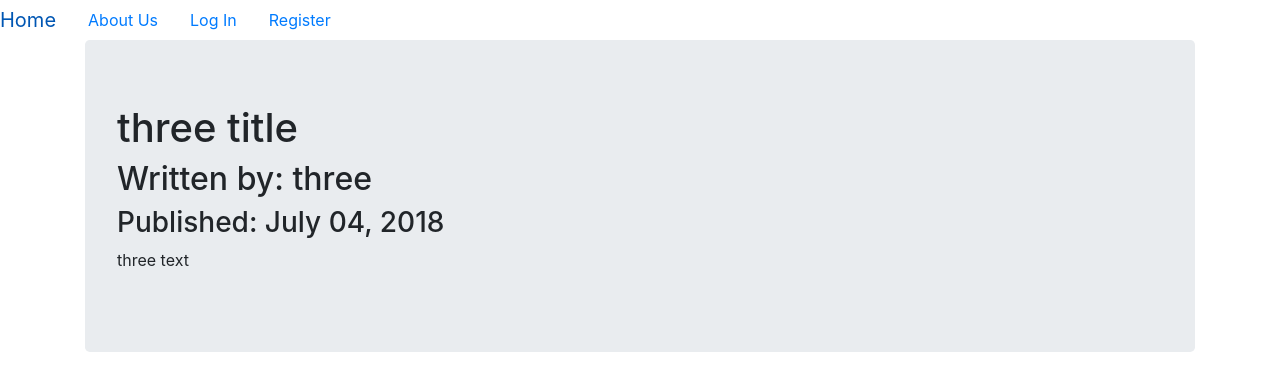
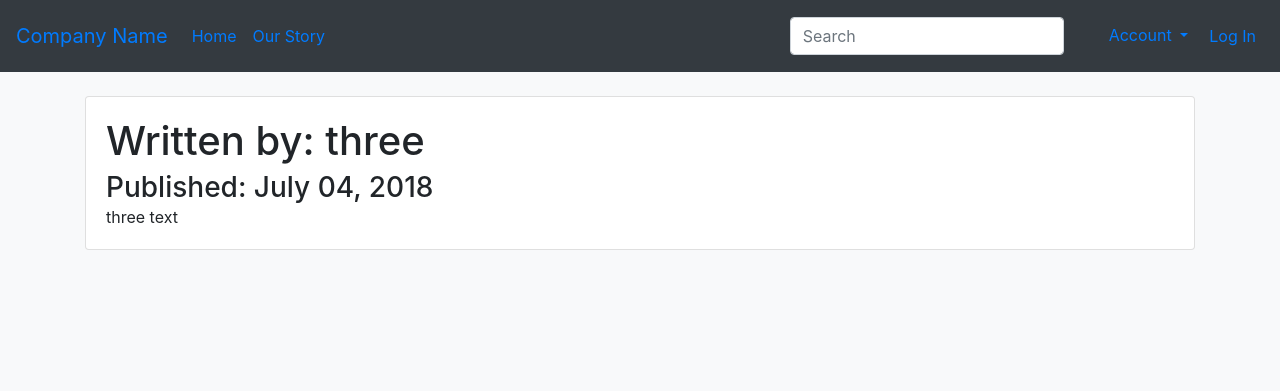
Before and after one commit to rishim93/ibsc, a Flask app: page /2 in a window 1280 px wide. Shown: the top 391 px of the page. Run offline with Flask 2, Linux system fonts and the light colour scheme; data comes from the database, SQL or seed files in the repository; some libraries are stand-ins or nearby versions.

Commit message:
made changes for the master format and css

```diff
--- a/ibsc/static/master.css
+++ b/ibsc/static/master.css
@@ -0,0 +1,6 @@
+*::before,
+*::after,
+* {
+    content: '';
+    box-sizing: border-box;
+}
--- a/ibsc/templates/base.html
+++ b/ibsc/templates/base.html
@@ -1,38 +1,121 @@
 <!DOCTYPE html>
 <html>
   <head>
-    <link rel="stylesheet" href="https://maxcdn.bootstrapcdn.com/bootstrap/4.0.0/css/bootstrap.min.css" integrity="sha384-Gn5384xqQ1aoWXA+058RXPxPg6fy4IWvTNh0E263XmFcJlSAwiGgFAW/dAiS6JXm" crossorigin="anonymous">
-    <script src="https://code.jquery.com/jquery-3.2.1.slim.min.js" integrity="sha384-KJ3o2DKtIkvYIK3UENzmM7KCkRr/rE9/Qpg6aAZGJwFDMVNA/GpGFF93hXpG5KkN" crossorigin="anonymous"></script>
-    <script src="https://cdnjs.cloudflare.com/ajax/libs/popper.js/1.12.9/umd/popper.min.js" integrity="sha384-ApNbgh9B+Y1QKtv3Rn7W3mgPxhU9K/ScQsAP7hUibX39j7fakFPskvXusvfa0b4Q" crossorigin="anonymous"></script>
-    <script src="https://maxcdn.bootstrapcdn.com/bootstrap/4.0.0/js/bootstrap.min.js" integrity="sha384-JZR6Spejh4U02d8jOt6vLEHfe/JQGiRRSQQxSfFWpi1MquVdAyjUar5+76PVCmYl" crossorigin="anonymous"></script>
-    <meta charset="utf-8">
+    <link
+      rel="stylesheet"
+      href="https://maxcdn.bootstrapcdn.com/bootstrap/4.0.0/css/bootstrap.min.css"
+      integrity="sha384-Gn5384xqQ1aoWXA+058RXPxPg6fy4IWvTNh0E263XmFcJlSAwiGgFAW/dAiS6JXm"
+      crossorigin="anonymous"
+    />
+    <script
+      src="https://code.jquery.com/jquery-3.2.1.slim.min.js"
+      integrity="sha384-KJ3o2DKtIkvYIK3UENzmM7KCkRr/rE9/Qpg6aAZGJwFDMVNA/GpGFF93hXpG5KkN"
+      crossorigin="anonymous"
+    ></script>
+    <script
+      src="https://cdnjs.cloudflare.com/ajax/libs/popper.js/1.12.9/umd/popper.min.js"
+      integrity="sha384-ApNbgh9B+Y1QKtv3Rn7W3mgPxhU9K/ScQsAP7hUibX39j7fakFPskvXusvfa0b4Q"
+      crossorigin="anonymous"
+    ></script>
+    <script
+      src="https://maxcdn.bootstrapcdn.com/bootstrap/4.0.0/js/bootstrap.min.js"
+      integrity="sha384-JZR6Spejh4U02d8jOt6vLEHfe/JQGiRRSQQxSfFWpi1MquVdAyjUar5+76PVCmYl"
+      crossorigin="anonymous"
+    ></script>
+    <script src="https://use.fontawesome.com/20758ddfe9.js"></script>
+    <meta charset="utf-8" />
     <title></title>
   </head>
-  <body>
-  <ul class="nav">
-
-  <li class="nav-item">
-    <a class="navbar-brand" href="{{ url_for('core.index') }}">Home</a>
+  <body class="bg-light" style="height: 100%">
+    <nav class="navbar navbar-expand-lg bg-dark mb-4 sticky-top text-light">
+      <a class="navbar-brand" href="{{ url_for('core.info') }}">Company Name</a>
+      <button
+        class="navbar-toggler"
+        type="button"
+        data-toggle="collapse"
+        data-target="#navbarText"
+        aria-controls="navbarText"
+        aria-expanded="false"
+        aria-label="Toggle navigation"
+      >
+        <span class="navbar-toggler-icon"></span>
+      </button>
+      <div class="collapse navbar-collapse" id="navbarText">
+        <ul class="navbar-nav mr-auto">
+          <li class="nav-item active">
+            <a class="nav-link" href="{{ url_for('core.index') }}">
+              Home <span class="sr-only">(current)</span>
+            </a>
           </li>
           <li class="nav-item">
-    <a class="nav-link" href="{{ url_for('core.info') }}">About Us</a>
+            <a class="nav-link" href="{{ url_for('core.info') }}">Our Story</a>
           </li>
           {% if current_user.is_authenticated %}
-    <li class="nav-link"><a href="{{ url_for('users.logout') }}">Log Out</a></li>
-    <li class="nav-link"><a href="{{ url_for('users.account') }}">Account</a></li>
-    <li class="nav-link"><a href="{{ url_for('blog_posts.create_post') }}">Create Post</a></li>
+          <li class="nav-item">
+            <a class="nav-link" href="{{ url_for('blog_posts.create_post') }}">
+              Create Post
+            </a>
+          </li>
+          {% endif %}
+        </ul>
+        <form class="form-inline">
+          <input
+            class="form-control mr-sm-2"
+            type="search"
+            placeholder="Search"
+            aria-label="Search"
+          />
+        </form>
+        <span class="navbar-text">
+          <ul class="navbar-nav mr-auto">
+                      <li class="dropdown show ml-4">
+              <a
+                class="btn dropdown-toggle btn-link"
+                href="#"
+                role="button"
+                id="dropdownMenuLink"
+                data-toggle="dropdown"
+                aria-haspopup="true"
+                aria-expanded="false"
+              >
+                Account
+              </a>
+
+              <div class="dropdown-menu" aria-labelledby="dropdownMenuLink">
+                <a class="dropdown-item" href="#">Settings</a>
+                <a class="dropdown-item" href="#"></a>
+                <a class="dropdown-item" href="#">Log Out</a>
+              </div>
+            </li>
+            {% if current_user.is_authenticated %}
+            <li class="dropdown show">
+              <a
+                class="btn btn-secondary dropdown-toggle"
+                href="#"
+                role="button"
+                id="dropdownMenuLink"
+                data-toggle="dropdown"
+                aria-haspopup="true"
+                aria-expanded="false"
+              >
+                Account
+              </a>
+
+              <div class="dropdown-menu" aria-labelledby="dropdownMenuLink">
+                <a class="dropdown-item" href="#">Settings</a>
+                <a class="dropdown-item" href="#"></a>
+                <a class="dropdown-item" href="#">Log Out</a>
+              </div>
+            </li>
             {% else %}
-    <li class="nav-link"><a href="{{ url_for('users.login') }}">Log In</a></li>
-    <li class="nav-link"><a href="{{ url_for('users.register') }}">Register</a></li>
+            <li class="nav-item">
+              <a class="nav-link" href="{{ url_for('users.login') }}">Log In</a>
+            </li>
             {% endif %}
-
           </ul>
-<div class="container">
-  {% block content %}
-
-  {% endblock %}
+        </span>
       </div>
-
-
+    </nav>
+    <main class="container">{% block content %} {% endblock %}</main>
   </body>
 </html>
--- a/ibsc/templates/blog_post.html
+++ b/ibsc/templates/blog_post.html
@@ -1,30 +1,45 @@
-{% extends "base.html" %}
-{% block content %}
-<div class="jumbotron">
-  <h1>{{ post.title }}</h1>
-  <h2>Written by: {{post.author.username}}</h2>
-  <h3>Published: {{ post.date.strftime('%B %d, %Y') }}</h3>
-  <p>{{post.text}}</p>
+{% extends "base.html" %} {% block content %}
+<div class="card">
+  <div class="card-body">
+    <h1 class="card-title">Written by: {{post.author.username}}</h1>
+    <h3 class="card-subtitle">
+      Published: {{ post.date.strftime('%B %d, %Y') }}
+    </h3>
+    <p class="card-text">{{post.text}}</p>
+  </div>
   {% if post.author == current_user %}
   <div>
-       <a class="btn btn-secondary" href="{{ url_for('blog_posts.update', blog_post_id=post.id) }}">Update</a>
-       <button type="button" class="btn btn-danger" data-toggle="modal" data-target="#del_modal">Delete</button>
+    <a
+      class="btn btn-secondary"
+      href="{{ url_for('blog_posts.update', blog_post_id=post.id) }}"
+      >Update</a
+    >
+    <button
+      type="button"
+      class="btn btn-danger"
+      data-toggle="modal"
+      data-target="#del_modal"
+    >
+      Delete
+    </button>
   </div>
   {% endif %}
 </div>
 
-
-
-
 <!-- Modal for Pop Up-->
-  {# https://getbootstrap.com/docs/4.1/components/modal/ #}
-  {# Notice how the link with the id to the button above! #}
+{# https://getbootstrap.com/docs/4.1/components/modal/ #} {# Notice how the link
+with the id to the button above! #}
 <div class="modal" tabindex="-1" role="dialog" id="del_modal">
   <div class="modal-dialog" role="document">
     <div class="modal-content">
       <div class="modal-header">
         <h5 class="modal-title">Delete Post Pop up Modal</h5>
-          <button type="button" class="close" data-dismiss="modal" aria-label="Close">
+        <button
+          type="button"
+          class="close"
+          data-dismiss="modal"
+          aria-label="Close"
+        >
           <span aria-hidden="true">&times;</span>
         </button>
       </div>
@@ -32,10 +47,15 @@
         <p>Are you sure you want to delete this blog post?</p>
       </div>
       <div class="modal-footer">
-          <button type="button" class="btn btn-secondary" data-dismiss="modal">Cancel</button>
+        <button type="button" class="btn btn-secondary" data-dismiss="modal">
+          Cancel
+        </button>
 
-          <form action="{{ url_for('blog_posts.delete_post', blog_post_id=post.id) }}" method="POST">
-            <input class="btn btn-danger" type="submit" value="Delete">
+        <form
+          action="{{ url_for('blog_posts.delete_post', blog_post_id=post.id) }}"
+          method="POST"
+        >
+          <input class="btn btn-danger" type="submit" value="Delete" />
         </form>
       </div>
     </div>
```
Also changed, not shown: ibsc/templates/index.html (+7 -17 lines), ibsc/templates/login.html (+2 -33 lines). Lines whose indentation alone changed are shown as unchanged.
